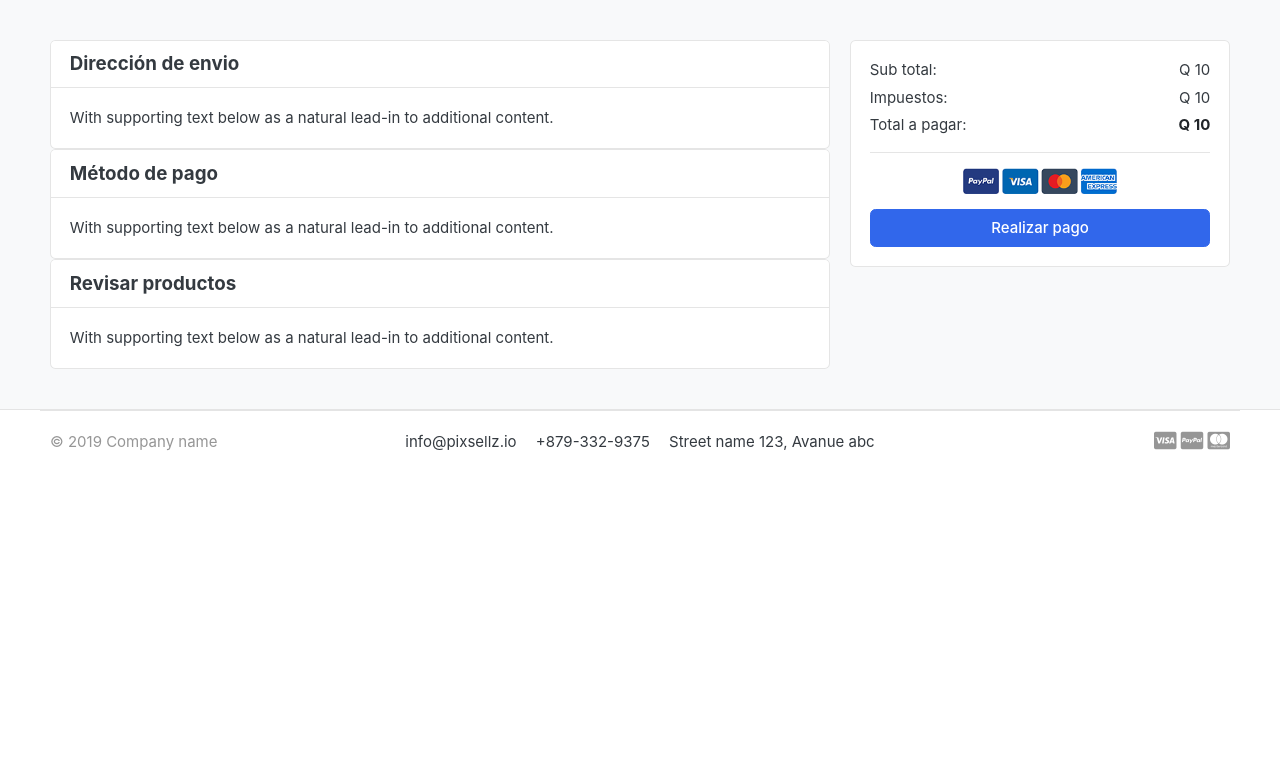
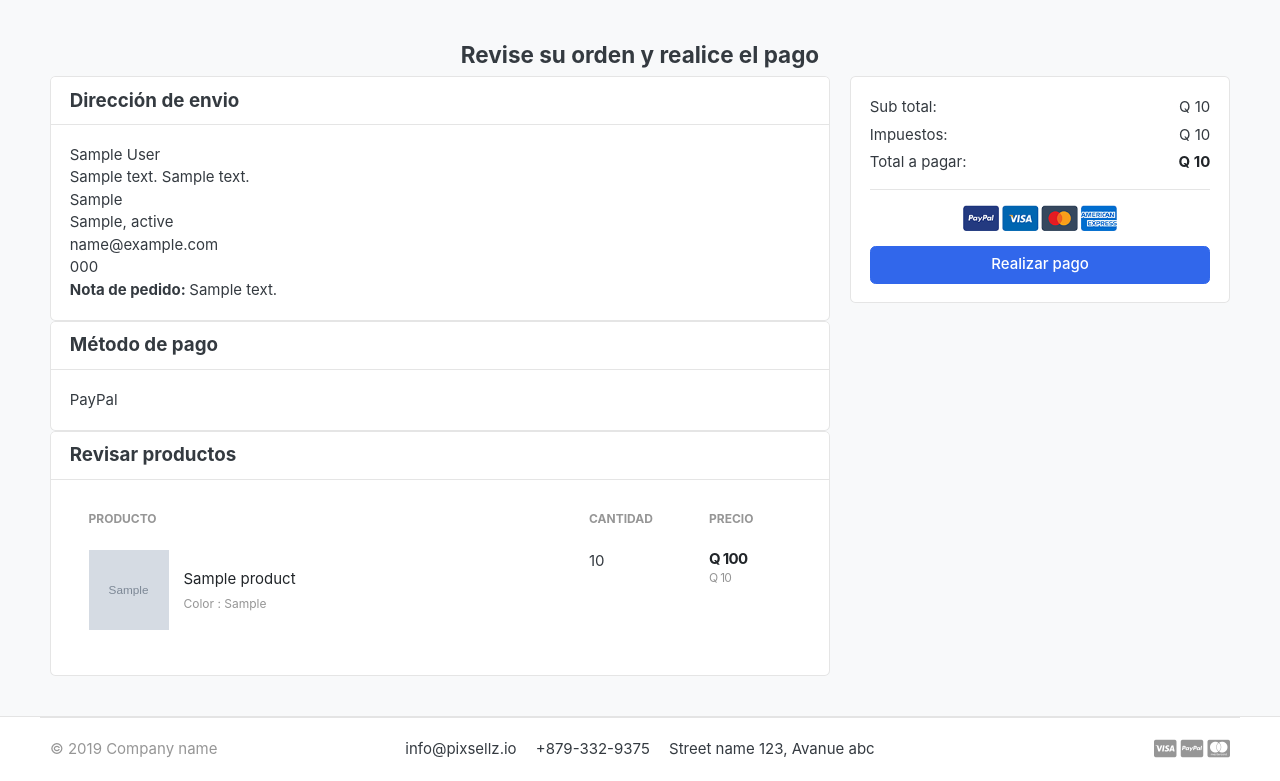
Before and after one commit to and135cd/greatkart-django, a Django app: template templates/orders/payments.html in a window 1280 px wide. Shown: the part 118-899 px from the top of the page. Before the commit the page ends 569 px from the top, so only its background shows below. Run offline with Django 4.2, Linux system fonts and the light colour scheme; tables that the repository leaves empty hold one stand-in row (values such as "Sample post"); the template is opened without the code that fills it: values that come from a table or form of the project are taken from there, most other values are stand-ins (such as "Sample title", 1, 10 or a date in 2020); grey boxes marked "Sample" are stand-in pictures; some libraries are stand-ins or nearby versions; some web fonts are replaced.

Commit message:
ordenes terminadas

```diff
--- a/templates/orders/payments.html
+++ b/templates/orders/payments.html
@@ -8,25 +8,77 @@
 <div class="container">
 
 <!-- ============================ COMPONENT 1 ================================= -->
+<h4 class="text-center mb-10">Revise su orden y realice el pago</h4>
+<div class="row">
 
-<div class="row">
 	<aside class="col-lg-8">
         <div class="card">
             <h5 class="card-header">Dirección de envio</h5>
             <div class="card-body">
-              <p class="card-text">With supporting text below as a natural lead-in to additional content.</p>
+              <p class="card-text mb-0">{{order.full_name}} </p>
+			  <p class="card-text mb-0">{{order.full_address}} </p>
+			  <p class="card-text mb-0">{{order.country}} </p>
+			  <p class="card-text mb-0">{{order.city}}, {{order.state}} </p>
+			  <p class="card-text mb-0">{{order.email}} </p>
+			  <p class="card-text mb-0">{{order.phone}} </p>
+			  {%if order.order_note%}
+				<b>Nota de pedido: </b> {{order.order_note}}
+			  {%endif%}
             </div>
         </div>
         <div class="card">
             <h5 class="card-header">Método de pago</h5>
             <div class="card-body">
-              <p class="card-text">With supporting text below as a natural lead-in to additional content.</p>
+              <p class="card-text">PayPal</p>
             </div>
         </div>
         <div class="card">
             <h5 class="card-header">Revisar productos</h5>
             <div class="card-body">
-              <p class="card-text">With supporting text below as a natural lead-in to additional content.</p>
+				<table class="table table-borderless table-shopping-cart">
+					<thead class="text-muted">
+					<tr class="small text-uppercase">
+					  <th scope="col">Producto</th>
+					  <th scope="col" width="120">Cantidad</th>
+					  <th scope="col" width="120">Precio</th>
+
+					</tr>
+					</thead>
+					<tbody>
+
+					{% for cart_item in cart_items %}
+					<tr>
+						<td>
+							<figure class="itemside align-items-center">
+								<div class="aside"><img src="{{ cart_item.product.images.url }}" class="img-sm"></div>
+								<figcaption class="info">
+									<a href="{{ cart_item.product.get_url }}" class="title text-dark">{{ cart_item.product.product_name }}</a>
+									<p class="text-muted small">
+										{% if cart_item.variations.all %}
+											{% for item in cart_item.variations.all %}
+												{{ item.variation_category | capfirst }} : {{ item.variation_value | capfirst }} <br>
+											{% endfor %}
+										{% endif  %}
+									</p>
+								</figcaption>
+							</figure>
+						</td>
+						<td>
+						  <label for="">{{cart_item.quantity}}</label>
+						</td>
+						<td>
+							<div class="price-wrap">
+								<var class="price">Q {{ cart_item.sub_total }}</var>
+								<small class="text-muted"> Q {{ cart_item.product.price }}</small>
+							</div> <!-- price-wrap .// -->
+						</td>
+
+
+					</tr>
+					{% endfor %}
+
+					</tbody>
+					</table>
             </div>
         </div>
 
```
Also changed, not shown: orders/views.py (+11 -1 lines).
